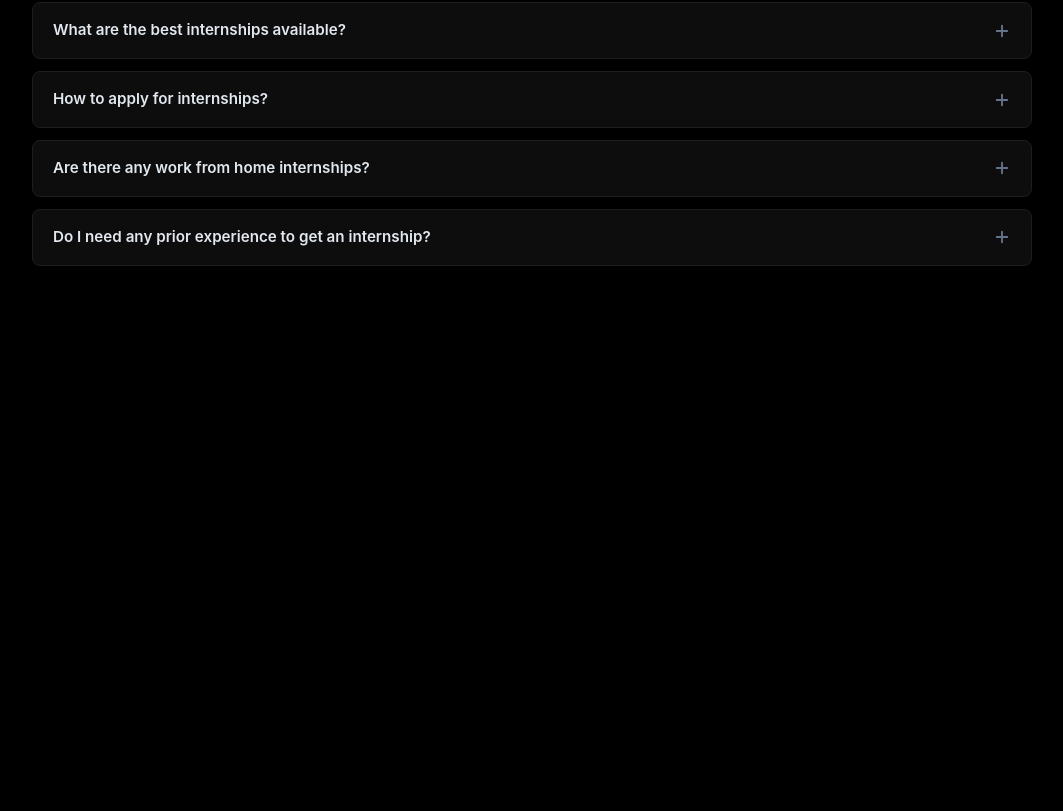
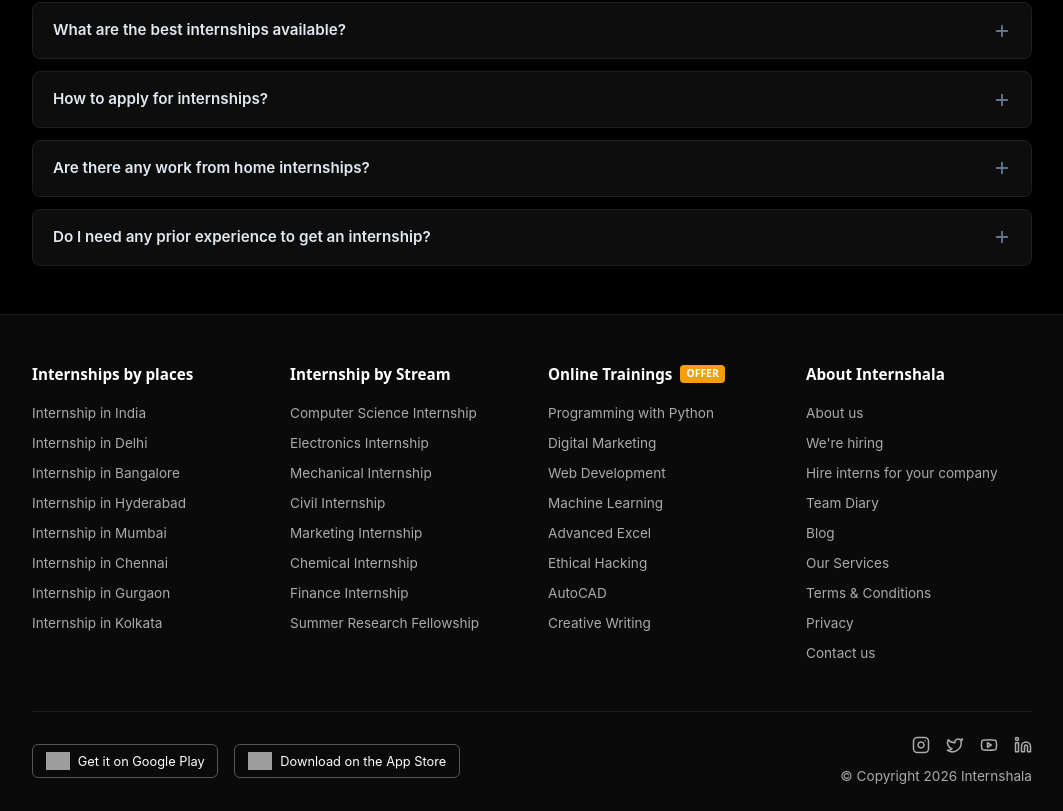
Before and after one commit to deepakpathik/Interniq, a React (Vite) app: page / in a window 1280 px wide. Shown: the part 2305-3116 px from the top of the page, without its empty margins (108-1171 px from the left). Before the commit the page ends 2619 px from the top, so only its background shows below. Built offline with nearby package versions, Linux system fonts and the light colour scheme; no server answers; grey boxes are pictures that could not be loaded.

Commit message:
feat: add Footer component similar to Internshala

```diff
--- a/src/App.jsx
+++ b/src/App.jsx
@@ -6,6 +6,7 @@
 import FilterSidebar from './components/FilterSidebar/FilterSidebar';
 import InternshipDetail from './components/InternshipDetail/InternshipDetail';
 import FAQ from './components/FAQ/FAQ';
+import Footer from './components/Footer/Footer';
 import './App.css';
 
 function AppContent() {
@@ -91,6 +92,8 @@
           onApply={applyForInternship}
         />
       )}
+
+      <Footer />
     </>
   );
 }
--- /dev/null
+++ b/src/components/Footer/Footer.css
@@ -0,0 +1,162 @@
+/* ================================
+   Internshala Footer Component
+   ================================ */
+
+.is-footer {
+  background-color: #333333;
+  color: #dddddd;
+  padding: 3rem 0 1.5rem;
+  font-family: 'Inter', -apple-system, BlinkMacSystemFont, "Segoe UI", Roboto, sans-serif;
+}
+
+.dark .is-footer {
+  background-color: #0a0a0a;
+  border-top: 1px solid #1a1a1a;
+}
+
+.is-footer-container {
+  max-width: 1040px;
+  margin: 0 auto;
+  padding: 0 1.25rem;
+}
+
+.is-footer-links-grid {
+  display: grid;
+  grid-template-columns: repeat(4, 1fr);
+  gap: 2rem;
+  margin-bottom: 3rem;
+}
+
+.is-footer-col {
+  display: flex;
+  flex-direction: column;
+  gap: 0.6rem;
+}
+
+.is-footer-heading {
+  color: #ffffff;
+  font-size: 0.95rem;
+  font-weight: 600;
+  margin-bottom: 0.5rem;
+  display: flex;
+  align-items: center;
+  gap: 0.5rem;
+}
+
+.is-footer-badge {
+  background-color: #f59e0b;
+  color: #ffffff;
+  font-size: 0.65rem;
+  font-weight: 700;
+  padding: 1px 6px;
+  border-radius: 4px;
+}
+
+.is-footer-link {
+  color: #aaaaaa;
+  text-decoration: none;
+  font-size: 0.85rem;
+  transition: color 0.15s ease;
+}
+
+.is-footer-link:hover {
+  color: #ffffff;
+}
+
+.is-footer-bottom {
+  display: flex;
+  align-items: center;
+  justify-content: space-between;
+  border-top: 1px solid #444444;
+  padding-top: 1.5rem;
+  flex-wrap: wrap;
+  gap: 1.5rem;
+}
+
+.dark .is-footer-bottom {
+  border-top-color: #1f1f1f;
+}
+
+.is-footer-bottom-left {
+  display: flex;
+  align-items: center;
+  gap: 1rem;
+}
+
+.is-app-store-btn {
+  display: inline-flex;
+  align-items: center;
+  gap: 0.5rem;
+  border: 1px solid #555555;
+  border-radius: 6px;
+  padding: 0.4rem 0.8rem;
+  color: #ffffff;
+  text-decoration: none;
+  font-size: 0.8rem;
+  transition: background-color 0.15s ease;
+}
+
+.is-app-store-btn:hover {
+  background-color: #444444;
+}
+
+.is-app-store-btn img {
+  height: 18px;
+  object-fit: contain;
+}
+
+.is-footer-bottom-right {
+  display: flex;
+  flex-direction: column;
+  align-items: flex-end;
+  gap: 0.75rem;
+}
+
+.is-footer-socials {
+  display: flex;
+  align-items: center;
+  gap: 1rem;
+}
+
+.is-footer-socials a {
+  color: #aaaaaa;
+  transition: color 0.15s ease;
+  display: flex;
+  align-items: center;
+  justify-content: center;
+}
+
+.is-footer-socials a:hover {
+  color: #ffffff;
+}
+
+.is-footer-copyright {
+  font-size: 0.85rem;
+  color: #aaaaaa;
+}
+
+/* Responsive */
+@media (max-width: 1024px) {
+  .is-footer-links-grid {
+    grid-template-columns: repeat(2, 1fr);
+  }
+}
+
+@media (max-width: 600px) {
+  .is-footer-links-grid {
+    grid-template-columns: 1fr;
+  }
+
+  .is-footer-bottom {
+    flex-direction: column;
+    align-items: flex-start;
+  }
+
+  .is-footer-bottom-right {
+    align-items: flex-start;
+  }
+
+  .is-app-store-btn span {
+    display: none;
+  }
+}
--- /dev/null
+++ b/src/components/Footer/Footer.jsx
@@ -0,0 +1,92 @@
+import React from 'react';
+import { Instagram, Twitter, Youtube, Linkedin } from 'lucide-react';
+import './Footer.css';
+
+export default function Footer() {
+  return (
+    <footer className="is-footer">
+      <div className="is-footer-container">
+        <div className="is-footer-links-grid">
+          {/* Column 1 */}
+          <div className="is-footer-col">
+            <h4 className="is-footer-heading">Internships by places</h4>
+            <a href="#" className="is-footer-link">Internship in India</a>
+            <a href="#" className="is-footer-link">Internship in Delhi</a>
+            <a href="#" className="is-footer-link">Internship in Bangalore</a>
+            <a href="#" className="is-footer-link">Internship in Hyderabad</a>
+            <a href="#" className="is-footer-link">Internship in Mumbai</a>
+            <a href="#" className="is-footer-link">Internship in Chennai</a>
+            <a href="#" className="is-footer-link">Internship in Gurgaon</a>
+            <a href="#" className="is-footer-link">Internship in Kolkata</a>
+          </div>
+
+          {/* Column 2 */}
+          <div className="is-footer-col">
+            <h4 className="is-footer-heading">Internship by Stream</h4>
+            <a href="#" className="is-footer-link">Computer Science Internship</a>
+            <a href="#" className="is-footer-link">Electronics Internship</a>
+            <a href="#" className="is-footer-link">Mechanical Internship</a>
+            <a href="#" className="is-footer-link">Civil Internship</a>
+            <a href="#" className="is-footer-link">Marketing Internship</a>
+            <a href="#" className="is-footer-link">Chemical Internship</a>
+            <a href="#" className="is-footer-link">Finance Internship</a>
+            <a href="#" className="is-footer-link">Summer Research Fellowship</a>
+          </div>
+
+          {/* Column 3 */}
+          <div className="is-footer-col">
+            <h4 className="is-footer-heading">
+              Online Trainings <span className="is-footer-badge">OFFER</span>
+            </h4>
+            <a href="#" className="is-footer-link">Programming with Python</a>
+            <a href="#" className="is-footer-link">Digital Marketing</a>
+            <a href="#" className="is-footer-link">Web Development</a>
+            <a href="#" className="is-footer-link">Machine Learning</a>
+            <a href="#" className="is-footer-link">Advanced Excel</a>
+            <a href="#" className="is-footer-link">Ethical Hacking</a>
+            <a href="#" className="is-footer-link">AutoCAD</a>
+            <a href="#" className="is-footer-link">Creative Writing</a>
+          </div>
+
+          {/* Column 4 */}
+          <div className="is-footer-col">
+            <h4 className="is-footer-heading">About Internshala</h4>
+            <a href="#" className="is-footer-link">About us</a>
+            <a href="#" className="is-footer-link">We're hiring</a>
+            <a href="#" className="is-footer-link">Hire interns for your company</a>
+            <a href="#" className="is-footer-link">Team Diary</a>
+            <a href="#" className="is-footer-link">Blog</a>
+            <a href="#" className="is-footer-link">Our Services</a>
+            <a href="#" className="is-footer-link">Terms & Conditions</a>
+            <a href="#" className="is-footer-link">Privacy</a>
+            <a href="#" className="is-footer-link">Contact us</a>
+          </div>
+        </div>
+
+        <div className="is-footer-bottom">
+          <div className="is-footer-bottom-left">
+            <a href="#" className="is-app-store-btn">
+              <img src="/google_play_store.png" alt="Get it on Google Play" onError={(e) => e.target.style.display = 'none'} />
+              <span>Get it on Google Play</span>
+            </a>
+            <a href="#" className="is-app-store-btn">
+              <img src="/apple_app_store.png" alt="Download on the App Store" onError={(e) => e.target.style.display = 'none'} />
+              <span>Download on the App Store</span>
+            </a>
+          </div>
+          <div className="is-footer-bottom-right">
+            <div className="is-footer-socials">
+              <a href="#" aria-label="Instagram"><Instagram size={18} /></a>
+              <a href="#" aria-label="Twitter"><Twitter size={18} /></a>
+              <a href="#" aria-label="YouTube"><Youtube size={18} /></a>
+              <a href="#" aria-label="LinkedIn"><Linkedin size={18} /></a>
+            </div>
+            <div className="is-footer-copyright">
+              © Copyright {new Date().getFullYear()} Internshala
+            </div>
+          </div>
+        </div>
+      </div>
+    </footer>
+  );
+}
```
